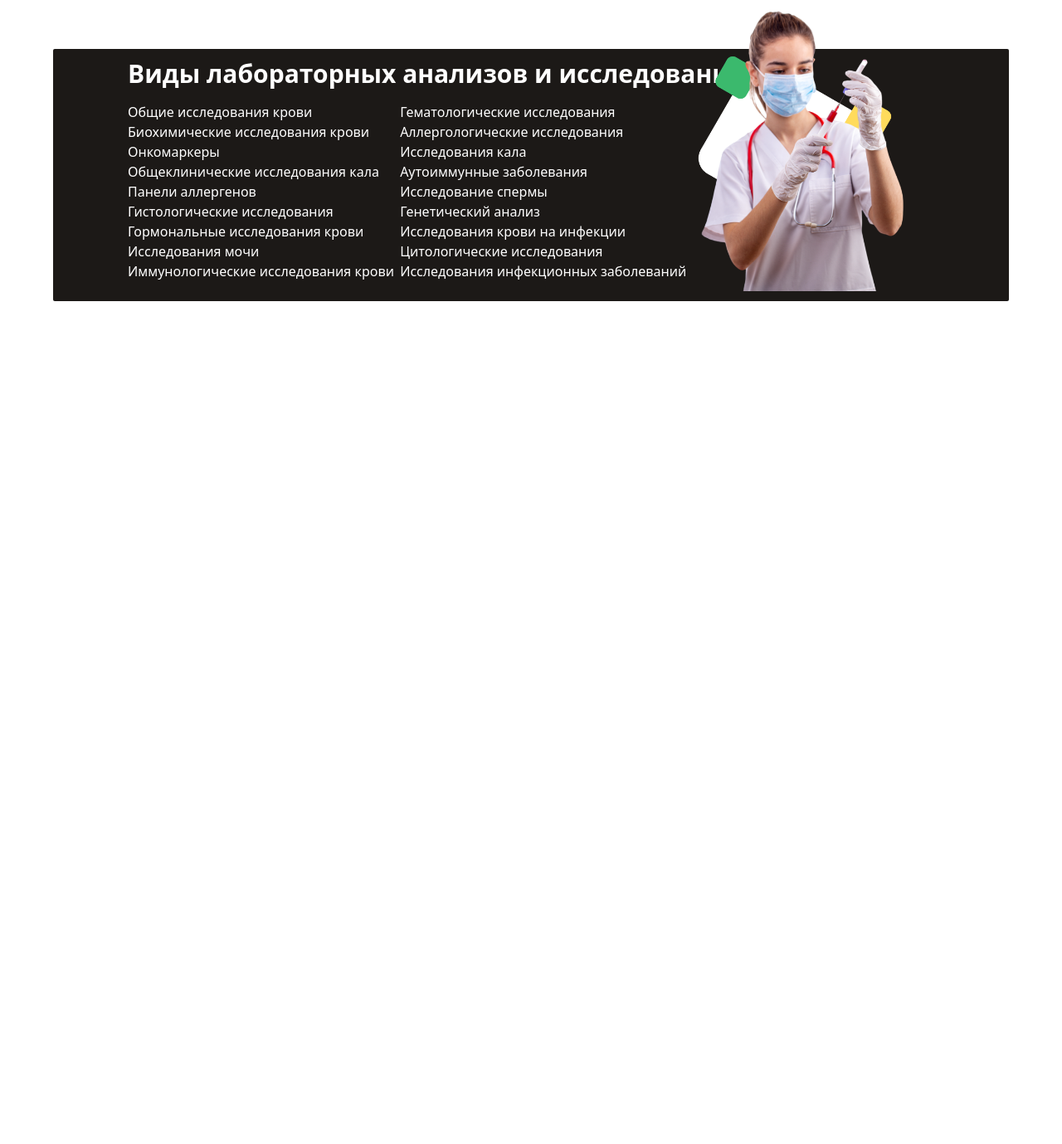
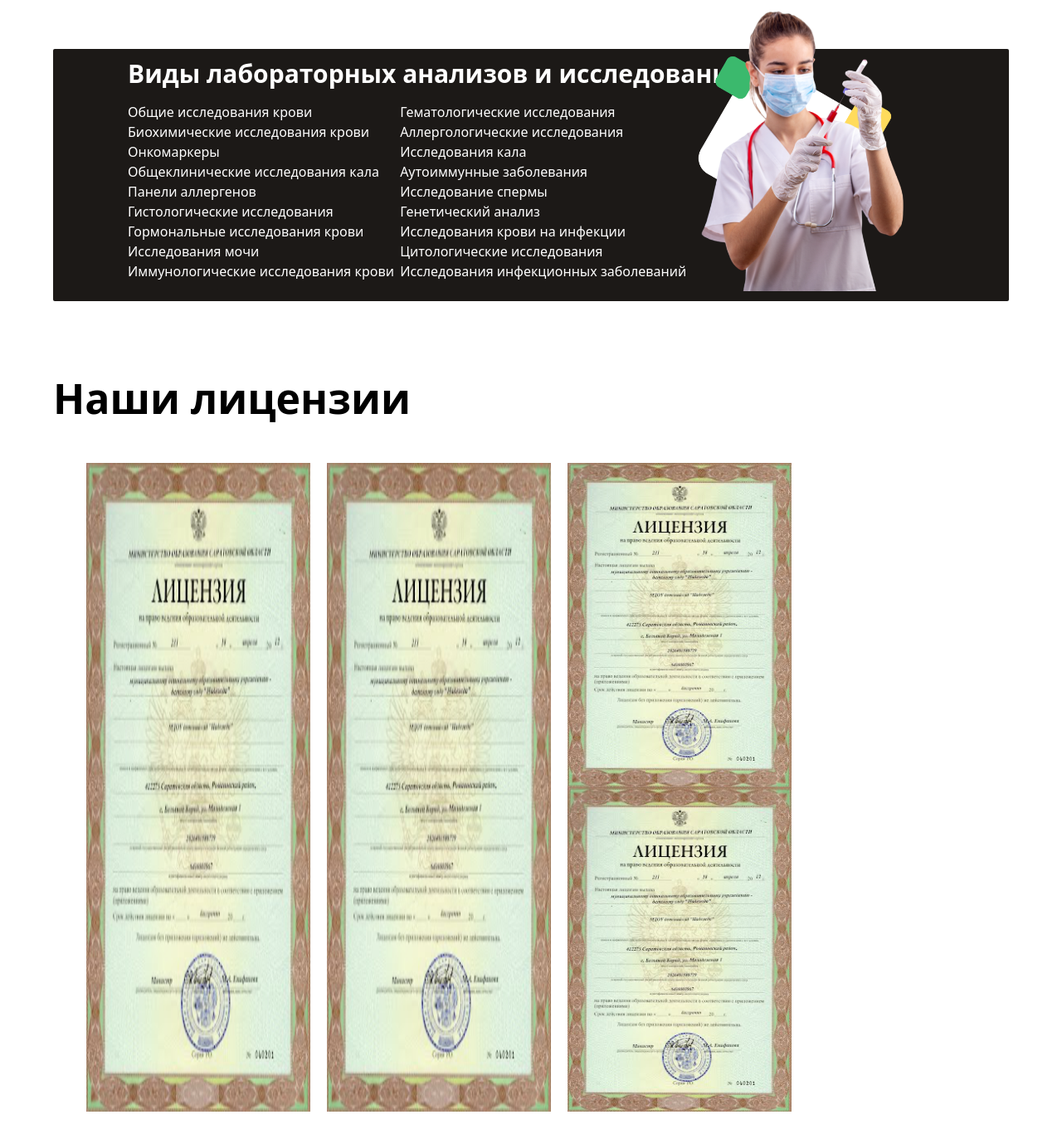
Before and after one commit to Azamjon09/exsem, a website: page src/index.html in a window 1280 px wide. Shown: the part 1484-2863 px from the top of the page at 83% size. Before the commit the page ends 1847 px from the top, so only its background shows below. Drawn offline with Linux system fonts and the light colour scheme.

Commit message:
section5

```diff
--- a/src/index.html
+++ b/src/index.html
@@ -179,6 +179,17 @@
 </div>
 
  </section>
+ <section class="w-[90%] m-auto mt-10 py-10 px-30 ">
+    <h1 class="text-[50px] font-semibold">Наши лицензии</h1>
+    <article class="lg:flex gap-5 mt-10 px-[40px]  ">
+        <img src="./imgho/image 7.png" alt="">
+        <img src="./imgho/image 7.png" alt="">
+       <div>
+        <img src="./imgho/image 7.png" alt="">
+        <img src="./imgho/image 7.png" alt="">
+       </div>
+    </article>
+ </section>
   </header>
   </h1>
 </body>
```
Also changed, not shown: src/imgho/image 7.png (added), src/output.css.
